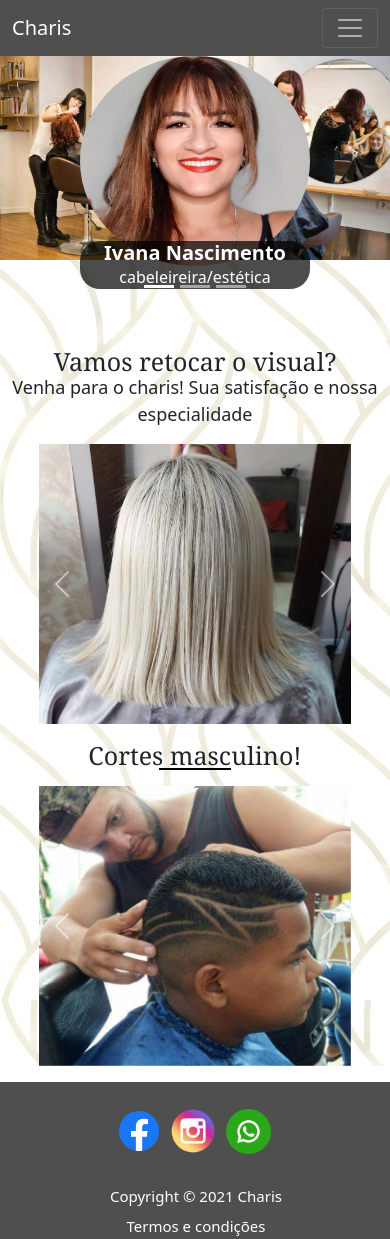
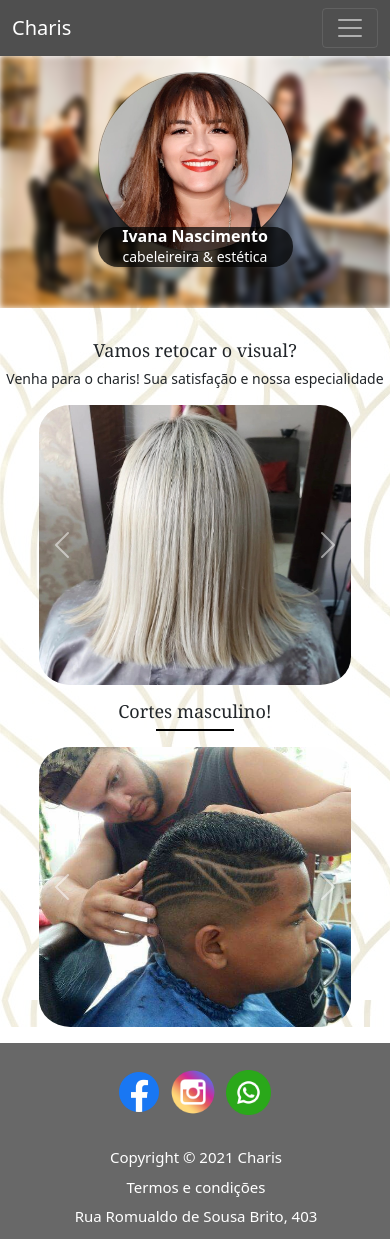
Before and after one commit to LeonardoAndrad3/ProjectCharis, a PHP site: page / in a window 390 px wide. Shown: the top 1239 px of the page. Run offline with PHP 8.4, Linux system fonts and the light colour scheme; some libraries are stand-ins or nearby versions.

Commit message:
Fiz as devidas alterações no CSS. O carousel principal estava com falhas, logo, foi consertadas nesse push. Além disso, os carousel de serviços, agora, estão com as bordas arredondadas

```diff
--- a/web/css/app.css
+++ b/web/css/app.css
@@ -66,7 +66,7 @@
 }
 .title2{
     text-align: center;
-    margin: 1em;
+    margin: 0em;
 }
 .title2 h1{
     font-weight: normal;
@@ -78,7 +78,7 @@
     font-size: 18px;
 }
 .linha{
-    margin: 0px auto;
+    margin: 1em auto;
     width: 20%;
     border: black solid 1px;
 }
@@ -87,16 +87,27 @@
     width: 350px;
     height: 300px;
 }
-.carouselCharisFirst{
+/* .carouselCharisFirst{
     margin: 8em auto;
     position: relative;
     display: block;
-    width: 230px;
+    width: 210px;
+    border: solid red;
+} */
+.carouselCharisFirst{
+    margin-bottom: 1em;
+    margin-top: 1em;
+    margin: 8em auto;
+    position: relative;
+    display: block;
+    width: 250px;
+    height: auto;
 }
 .carouselCharisFirst img{
     width: 80px;
     height: 210px;
     border-radius: 50%;
+    border: solid 1px rgba(0, 0, 0, 0.337);
 }
 .carouselTopSecond{
     margin-block-end: 2em;
@@ -118,19 +129,26 @@
     text-align: center;
     width: auto;
     margin: 0;
+    margin-bottom: 1em;
     color: rgb(255, 255, 255);
     background-color: rgba(0, 0, 0, 0.7);
     border-radius: 0px 0px 20px 20px;
+}
+.carousel-indicators{
+    display: none;
 }
 .perfil{
     height: auto;
 }
 .fundoPerfil{
     position: absolute;
+    height: 100%;
+    filter:blur(3px);
 }
 .fotoServico{
     width: 200px;
     height: 280px;
+    border-radius: 10%;
 }
 
 /* Agendamento */
@@ -159,7 +177,7 @@
 /* Rodapé */
 
 .rodape{
-    background-color: rgb(79, 79, 79);
+    background-color: rgb(104, 104, 104);
     padding-top: 20px;
     /* border: red solid 1px;  */
     width: 100%;
@@ -242,30 +260,107 @@ footer{
     .title1{
         margin-top: 20px;
     }
-
     /* carrousel */
 
     .carouselCharisFirst{
         margin: auto;
     }
     .carouselCharisFirst{
-        margin: auto;
+        margin-bottom: 1em;
+        margin-top: 1em;
+        position: relative;
         display: block;
-        width: 230px;
+        width: 250px;
+        height: auto;
     }
 }
 @media(max-width: 450px){
+    .title1{
+        text-align: center;
+    }
 
+    .title1 h1{
+        font-weight: 550;
+        font-size: 18px;
+    }
+    .title1 p{
+        font-weight: normal;
+        font-size: 14px;
+    }
+    .title2{
+        text-align: center;
+    }
+    .title2 h1{
+        font-weight: 550;
+        font-size: 18px;
+        height: 20px;
+    }
+    .title2 p{
+        font-weight: normal;
+        font-size: 18px;
+    }
+    .linha{
+        margin: auto;
+        width: 20%;
+        border: black solid 1px;
+    }
+
+    /* carousel */
     .carouselCharis{
         width: 80%;
         margin: 1em auto;
         height: auto;
     }
+    .carouselCharisFirst{
+        margin-bottom: 1em;
+        margin-top: 1em;
+        position: relative;
+        display: block;
+        width: 50%;
+        height: auto;
+    }
+    .carouselCharisFirst img{
+        width: 80px;
+        height: 180px;
+        border-radius: 50%;
 
+    }
+    .carouselTopSecond{
+        height: auto;
+        margin-block-end: 2em;
+    }
+    .carouselTopSecond h5{
+        position: relative;
+        top: -25px;
+        text-align: center;
+        font-size: 16px;
+        margin: 0;
+        width: auto;
+        color: rgb(255, 255, 255);
+        font-weight: 900;
+        background-color: rgba(0, 0, 0, 0.7);
+        border-radius: 20px 20px 0px 0px;
+    }
+    .carouselTopSecond p{
+        position: relative;
+        top: -25px;
+        text-align: center;
+        font-size: 14px;
+        width: auto;
+        margin: 0;
+        color: rgb(255, 255, 255);
+        background-color: rgba(0, 0, 0, 0.7);
+        border-radius: 0px 0px 20px 20px;
+    }
+    .perfil{
+        height: auto;
+    }
+    .fundoPerfil{
+        height: 100%;
+    }
     .agendamento{
         width: 80%;
         height: 450px;
         margin: 8px auto;
-        border: 1px solid red;
     }
 }
--- a/web/pags/agendamento.php
+++ b/web/pags/agendamento.php
@@ -43,9 +43,7 @@
 
     <h1>Horários:</h1>
 
-
     </div>
-
 
       <div class="rodape">
       <footer>
--- a/web/pags/inicio.php
+++ b/web/pags/inicio.php
@@ -51,11 +51,11 @@
               <div class="carouselCharisFirst">
                 <img src="icon/ivana.jpg" class="d-block w-100" alt="...">
                 <h5>Ivana Nascimento</h5>
-                <p>cabeleireira/estética</p>
+                <p>cabeleireira & estética</p>
               </div>
             </div>
             <div class="carousel-item perfil textCarouselTop">
-              <img src="icon/images.jpg" class="d-block fundoPerfil w-100" alt="...">
+              <img src="icon/fundoMari.jpg" class="d-block fundoPerfil w-100" alt="...">
               <div class="carouselCharisFirst">
                 <img src="icon/mari.jpg" class="d-block w-100" alt="...">
                 <h5>Mariana Andrade</h5>
```
Also changed, not shown: web/icon/fundoMari.jpg (added), web/icon/images.jpg (deleted).
